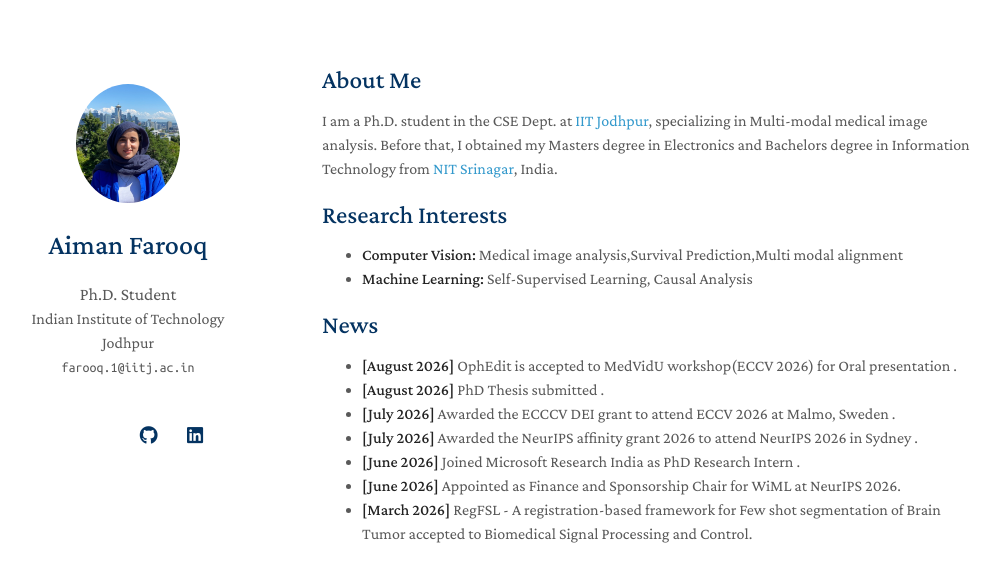
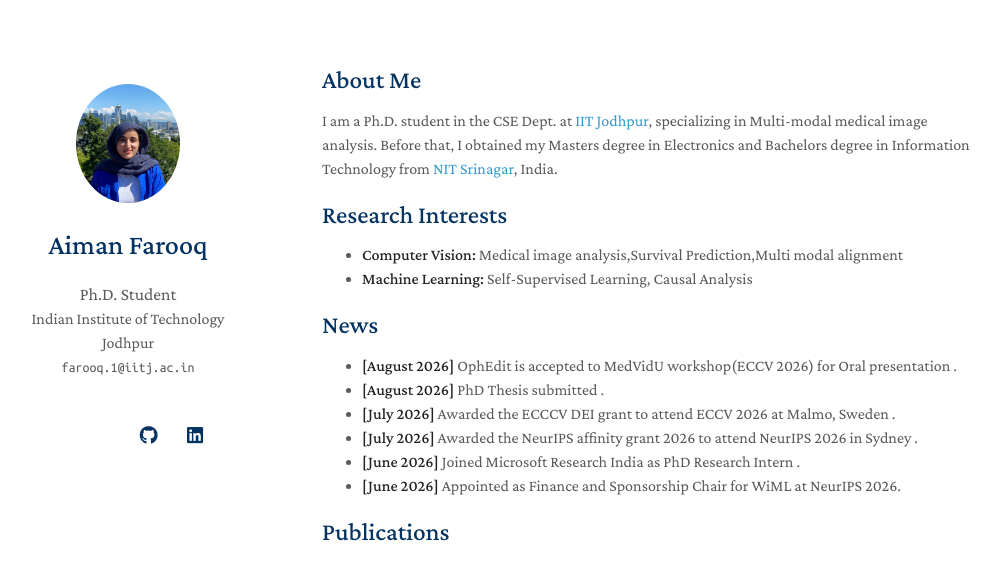
Before and after one commit to aimanfarooqwani/aimanfarooqwani.github.io, a Jekyll site: the page built from index.md, in a window 1280 px wide and 900 px high, cut to the strip 0-568 px from the top of the window. Shown: the whole strip, without its empty margins (148-1148 px from the left). Built offline with Jekyll 4.4.1, drawn with Linux system fonts in a browser that asks for light colours; nearby versions of some CDN libraries; a style sheet for code colours, icons or effects is not loaded; our own code applies the rules of GitHub Pages for plain Markdown files.

Commit message:
Update index.md

```diff
--- a/index.md
+++ b/index.md
@@ -18,7 +18,7 @@ I am a Ph.D. student in the CSE Dept. at <a href="https://www.iitj.ac.in/"> IIT
 - **[July 2026]** Awarded the NeurIPS affinity grant 2026 to attend NeurIPS 2026 in Sydney .
 - **[June 2026]** Joined Microsoft Research India as PhD Research Intern .
 - **[June 2026]** Appointed as Finance and Sponsorship Chair for WiML at NeurIPS 2026.
-- **[March 2026]** RegFSL - A registration-based framework for Few shot segmentation of Brain Tumor accepted to Biomedical Signal Processing and Control.
+
 
 
 
```
